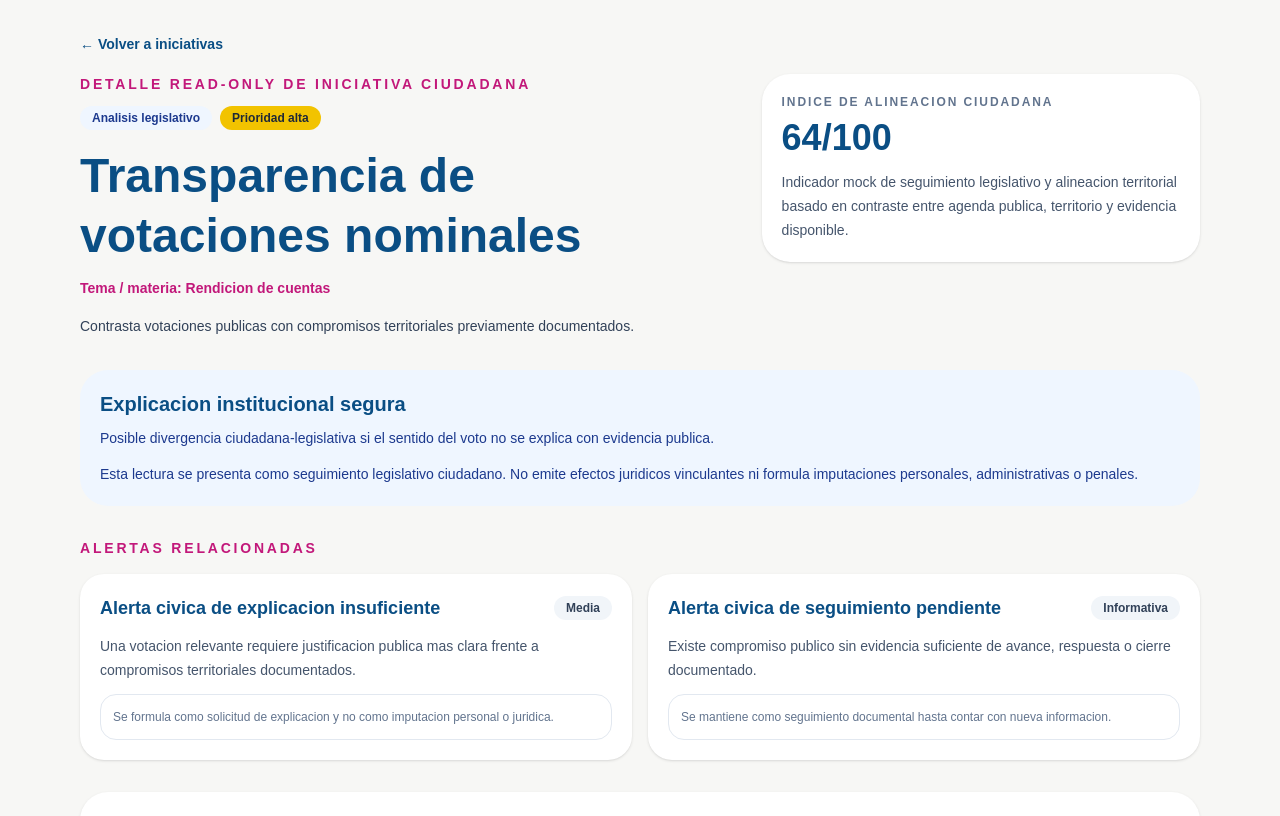
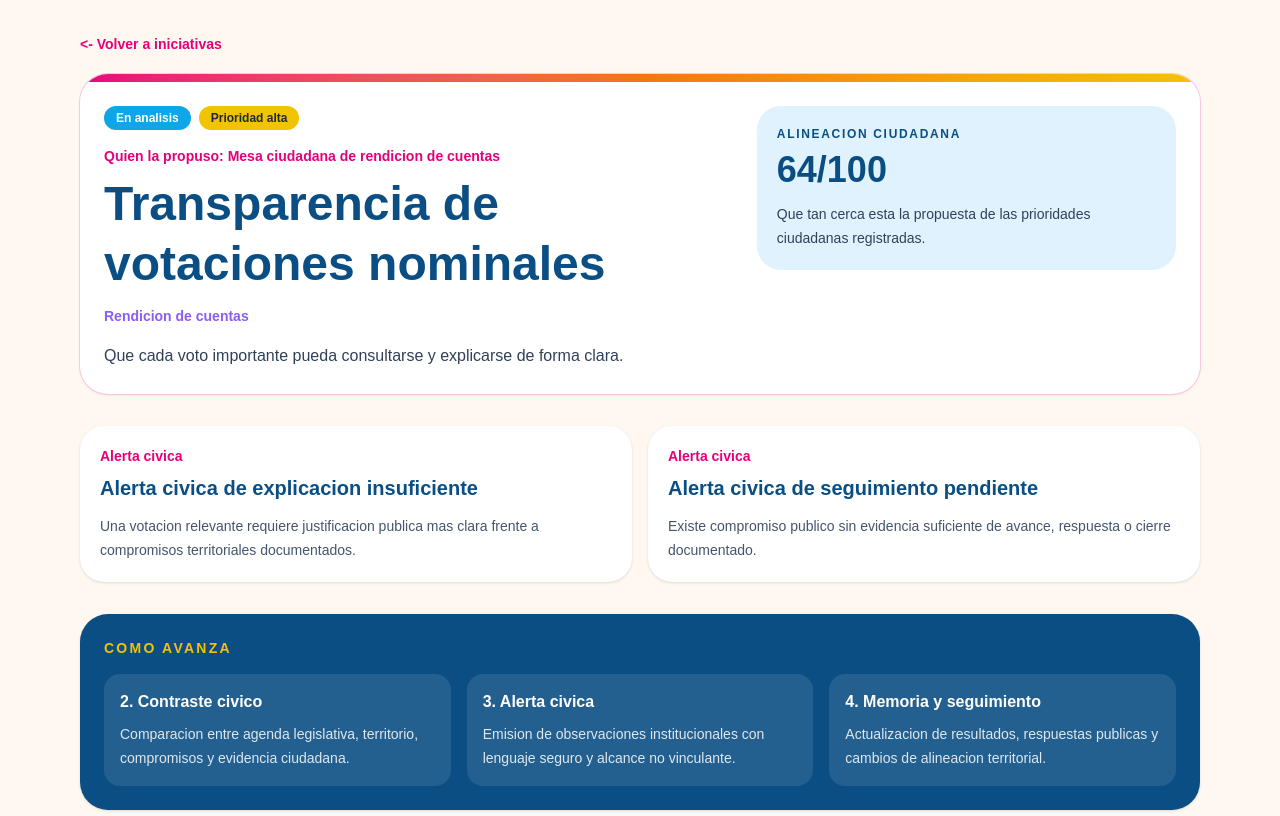
Before and after one commit to TecnocraciaParticipativaMexico/Plataforma, a Next.js app in the folder web/: page /congreso-civico/iniciativas/ini-001 in a window 1280 px wide. Shown: the top 816 px of the page. Built offline with nearby package versions, Linux system fonts and the light colour scheme.

Commit message:
style: simplify Congreso Civico initiative detail

```diff
--- a/web/app/congreso-civico/iniciativas/[id]/page.tsx
+++ b/web/app/congreso-civico/iniciativas/[id]/page.tsx
@@ -6,9 +6,9 @@ import {
 } from "../../../lib/congresoCivico";
 
 const estadoLabel = {
-  observacion: "Observacion",
-  analisis: "Analisis legislativo",
-  dictamen: "Dictamen civico",
+  observacion: "En observacion",
+  analisis: "En analisis",
+  dictamen: "Con dictamen civico",
 };
 
 const prioridadLabel = {
@@ -17,11 +17,17 @@ const prioridadLabel = {
   alta: "Prioridad alta",
 };
 
-const severidadLabel = {
-  informativa: "Informativa",
-  media: "Media",
-  alta: "Alta",
-};
+const propuestaPor = {
+  "ini-001": "Mesa ciudadana de rendicion de cuentas",
+  "ini-002": "Comunidad territorial de presupuesto publico",
+  "ini-003": "Equipo civico de memoria legislativa",
+} as const;
+
+const resumenSimple = {
+  "ini-001": "Que cada voto importante pueda consultarse y explicarse de forma clara.",
+  "ini-002": "Dar seguimiento a recursos publicos y necesidades reales del territorio.",
+  "ini-003": "Guardar compromisos y avances para que no se pierdan en el tiempo.",
+} as const;
 
 function obtenerIniciativa(id: string) {
   return iniciativasCongresoCivico.find((iniciativa) => iniciativa.id === id);
@@ -32,9 +38,7 @@ function obtenerAlertasRelacionadas(alertaIds: string[]) {
 }
 
 function obtenerEtapasRelacionadas(alertaIds: string[]) {
-  const tieneAlertas = alertaIds.length > 0;
-
-  if (!tieneAlertas) {
+  if (alertaIds.length === 0) {
     return timelineCongresoCivico.filter((item) => item.fase.startsWith("1."));
   }
 
@@ -52,24 +56,22 @@ export default function CongresoCivicoIniciativaDetallePage({
 
   if (!iniciativa) {
     return (
-      <main className="min-h-screen bg-[#F7F7F5] text-[#0A4E84]">
+      <main className="min-h-screen bg-[#FFF8F0] text-[#0A4E84]">
         <div className="mx-auto max-w-3xl px-4 py-8">
           <Link
             href="/congreso-civico/iniciativas"
-            className="mb-5 inline-block text-sm font-semibold"
+            className="mb-5 inline-block text-sm font-semibold text-[#E4007C]"
           >
-            ← Volver a iniciativas
+            {"<-"} Volver a iniciativas
           </Link>
 
-          <section className="rounded-[28px] bg-white p-6 shadow-sm">
-            <div className="mb-3 text-sm font-semibold uppercase tracking-[0.2em] text-[#C2187A]">
-              Seguimiento legislativo
+          <section className="rounded-[28px] bg-white p-6 shadow-sm ring-1 ring-[#F7C9DD]">
+            <div className="mb-3 text-sm font-bold uppercase tracking-[0.16em] text-[#E4007C]">
+              Iniciativas
             </div>
             <h1 className="text-3xl font-bold">Iniciativa no encontrada</h1>
             <p className="mt-4 text-sm leading-6 text-slate-600">
-              El identificador consultado no corresponde a una iniciativa ciudadana
-              disponible en el mock actual. Puedes volver al listado para consultar
-              informacion read-only vigente.
+              No encontramos esa iniciativa. Vuelve al listado para consultar las disponibles.
             </p>
           </section>
         </div>
@@ -81,96 +83,76 @@ export default function CongresoCivicoIniciativaDetallePage({
   const etapas = obtenerEtapasRelacionadas(iniciativa.alertasRelacionadas);
 
   return (
-    <main className="min-h-screen bg-[#F7F7F5] text-[#0A4E84]">
+    <main className="min-h-screen bg-[#FFF8F0] text-[#0A4E84]">
       <div className="mx-auto max-w-6xl px-4 py-8">
-        <Link href="/congreso-civico/iniciativas" className="mb-5 inline-block text-sm font-semibold">
-          ← Volver a iniciativas
+        <Link href="/congreso-civico/iniciativas" className="mb-5 inline-block text-sm font-semibold text-[#E4007C]">
+          {"<-"} Volver a iniciativas
         </Link>
 
-        <section className="mb-8 grid gap-6 lg:grid-cols-[1.2fr_0.8fr] lg:items-start">
+        <section className="mb-8 overflow-hidden rounded-[28px] bg-white shadow-sm ring-1 ring-[#F7C9DD]">
+          <div className="h-2 bg-gradient-to-r from-[#E4007C] via-[#F97316] to-[#F2C300]" />
+          <div className="grid gap-6 p-6 lg:grid-cols-[1.2fr_0.8fr] lg:items-start">
             <div>
-            <div className="mb-3 text-sm font-semibold uppercase tracking-[0.2em] text-[#C2187A]">
-              Detalle read-only de iniciativa ciudadana
-            </div>
               <div className="mb-4 flex flex-wrap gap-2">
-              <span className="rounded-full bg-blue-50 px-3 py-1 text-xs font-bold text-blue-900">
+                <span className="rounded-full bg-[#0EA5E9] px-3 py-1 text-xs font-bold text-white">
                   {estadoLabel[iniciativa.estado]}
                 </span>
                 <span className="rounded-full bg-[#F2C300] px-3 py-1 text-xs font-bold text-[#1F2937]">
                   {prioridadLabel[iniciativa.prioridad]}
                 </span>
               </div>
-            <h1 className="text-4xl font-bold leading-tight md:text-5xl">
+              <p className="text-sm font-bold text-[#E4007C]">
+                Quien la propuso: {propuestaPor[iniciativa.id as keyof typeof propuestaPor]}
+              </p>
+              <h1 className="mt-2 text-4xl font-bold leading-tight md:text-5xl">
                 {iniciativa.titulo}
               </h1>
-            <p className="mt-3 text-sm font-semibold text-[#C2187A]">
-              Tema / materia: {iniciativa.tema}
+              <p className="mt-3 text-sm font-semibold text-[#8B5CF6]">{iniciativa.tema}</p>
+              <p className="mt-4 text-base leading-7 text-slate-700">
+                {resumenSimple[iniciativa.id as keyof typeof resumenSimple]}
               </p>
-            <p className="mt-4 text-sm leading-6 text-slate-700">{iniciativa.descripcion}</p>
             </div>
 
-          <div className="rounded-[28px] bg-white p-5 shadow-sm">
-            <div className="text-xs font-bold uppercase tracking-[0.16em] text-slate-500">
-              Indice de alineacion ciudadana
+            <div className="rounded-[24px] bg-[#E0F2FE] p-5">
+              <div className="text-xs font-bold uppercase tracking-[0.14em] text-[#0A4E84]">
+                Alineacion ciudadana
               </div>
               <div className="mt-2 text-4xl font-bold text-[#0A4E84]">
                 {iniciativa.indiceAlineacionCiudadana ?? "Sin dato"}
                 {typeof iniciativa.indiceAlineacionCiudadana === "number" ? "/100" : ""}
               </div>
-            <p className="mt-3 text-sm leading-6 text-slate-600">
-              Indicador mock de seguimiento legislativo y alineacion territorial
-              basado en contraste entre agenda publica, territorio y evidencia disponible.
+              <p className="mt-3 text-sm leading-6 text-slate-700">
+                Que tan cerca esta la propuesta de las prioridades ciudadanas registradas.
               </p>
+            </div>
           </div>
         </section>
 
-        <section className="mb-8 rounded-[28px] bg-blue-50 p-5 text-sm leading-6 text-blue-900">
-          <h2 className="mb-2 text-xl font-bold text-[#0A4E84]">Explicacion institucional segura</h2>
-          <p>{iniciativa.riesgoInstitucional}</p>
-          <p className="mt-3">
-            Esta lectura se presenta como seguimiento legislativo ciudadano. No emite
-            efectos juridicos vinculantes ni formula imputaciones personales,
-            administrativas o penales.
-          </p>
-        </section>
-
-        <section className="mb-8">
-          <div className="mb-4 text-sm font-semibold uppercase tracking-[0.2em] text-[#C2187A]">
-            Alertas relacionadas
-          </div>
-          <div className="grid gap-4 md:grid-cols-2">
+        <section className="mb-8 grid gap-4 md:grid-cols-2">
           {alertas.length > 0 ? (
             alertas.map((alerta) => (
               <article key={alerta.id} className="rounded-[24px] bg-white p-5 shadow-sm">
-                  <div className="flex items-center justify-between gap-3">
-                    <h3 className="text-lg font-bold text-[#0A4E84]">{alerta.tipo}</h3>
-                    <span className="rounded-full bg-slate-100 px-3 py-1 text-xs font-bold text-slate-700">
-                      {severidadLabel[alerta.severidad]}
-                    </span>
-                  </div>
+                <div className="text-sm font-bold text-[#E4007C]">Alerta civica</div>
+                <h2 className="mt-2 text-xl font-bold text-[#0A4E84]">{alerta.tipo}</h2>
                 <p className="mt-3 text-sm leading-6 text-slate-600">{alerta.descripcion}</p>
-                  <p className="mt-3 rounded-2xl border border-slate-200 p-3 text-xs leading-5 text-slate-500">
-                    {alerta.criterioSeguro}
-                  </p>
               </article>
             ))
           ) : (
             <div className="rounded-[24px] bg-white p-5 text-sm text-slate-600 shadow-sm">
-                Sin alertas relacionadas en el mock actual.
+              Sin alertas civicas por ahora.
             </div>
           )}
-          </div>
         </section>
 
-        <section className="rounded-[28px] bg-white p-6 shadow-sm">
-          <div className="mb-4 text-sm font-semibold uppercase tracking-[0.2em] text-[#C2187A]">
-            Timeline o etapas relacionadas
+        <section className="rounded-[28px] bg-[#0A4E84] p-6 text-white shadow-sm">
+          <div className="mb-4 text-sm font-bold uppercase tracking-[0.16em] text-[#F2C300]">
+            Como avanza
           </div>
           <div className="grid gap-4 md:grid-cols-3">
             {etapas.map((item) => (
-              <div key={item.id} className="rounded-2xl border border-slate-200 p-4">
-                <h3 className="font-bold text-[#0A4E84]">{item.fase}</h3>
-                <p className="mt-2 text-sm leading-6 text-slate-600">{item.descripcion}</p>
+              <div key={item.id} className="rounded-2xl bg-white/10 p-4">
+                <h3 className="font-bold">{item.fase}</h3>
+                <p className="mt-2 text-sm leading-6 text-white/85">{item.descripcion}</p>
               </div>
             ))}
           </div>
```
Lines whose indentation alone changed are shown as unchanged.
